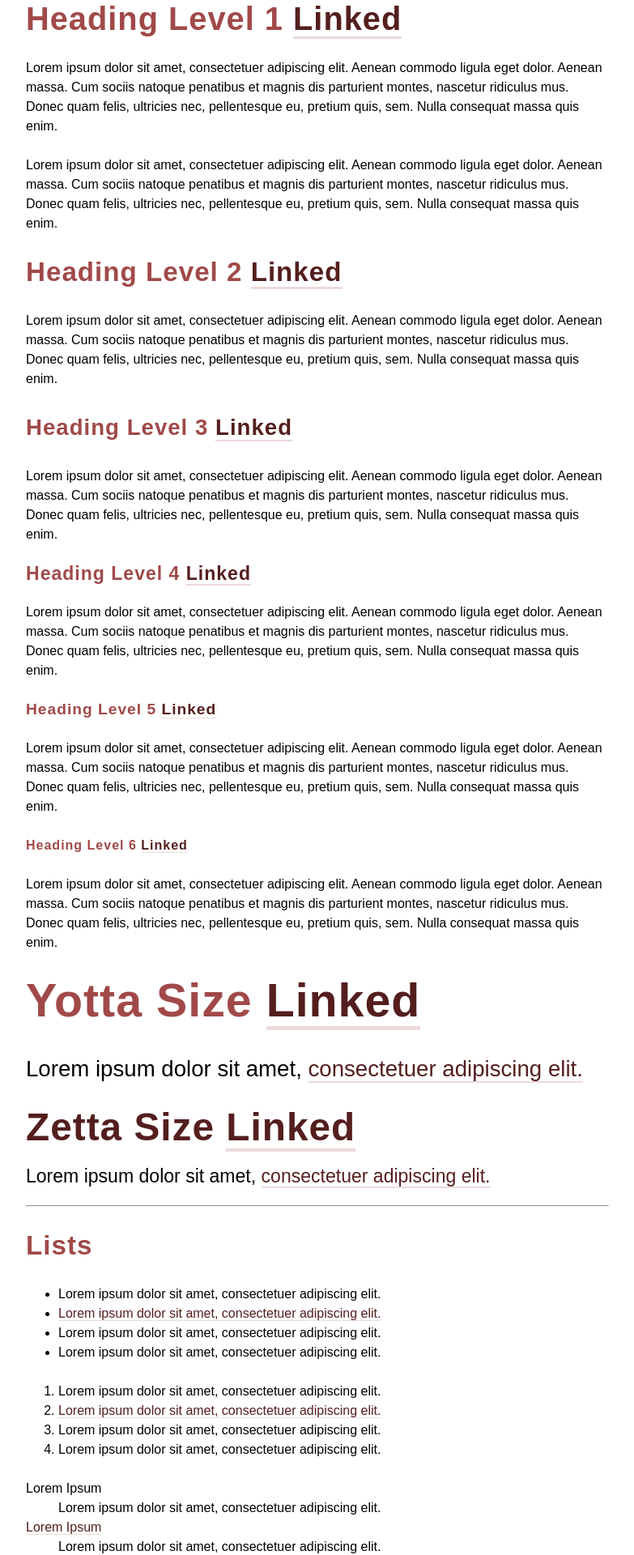
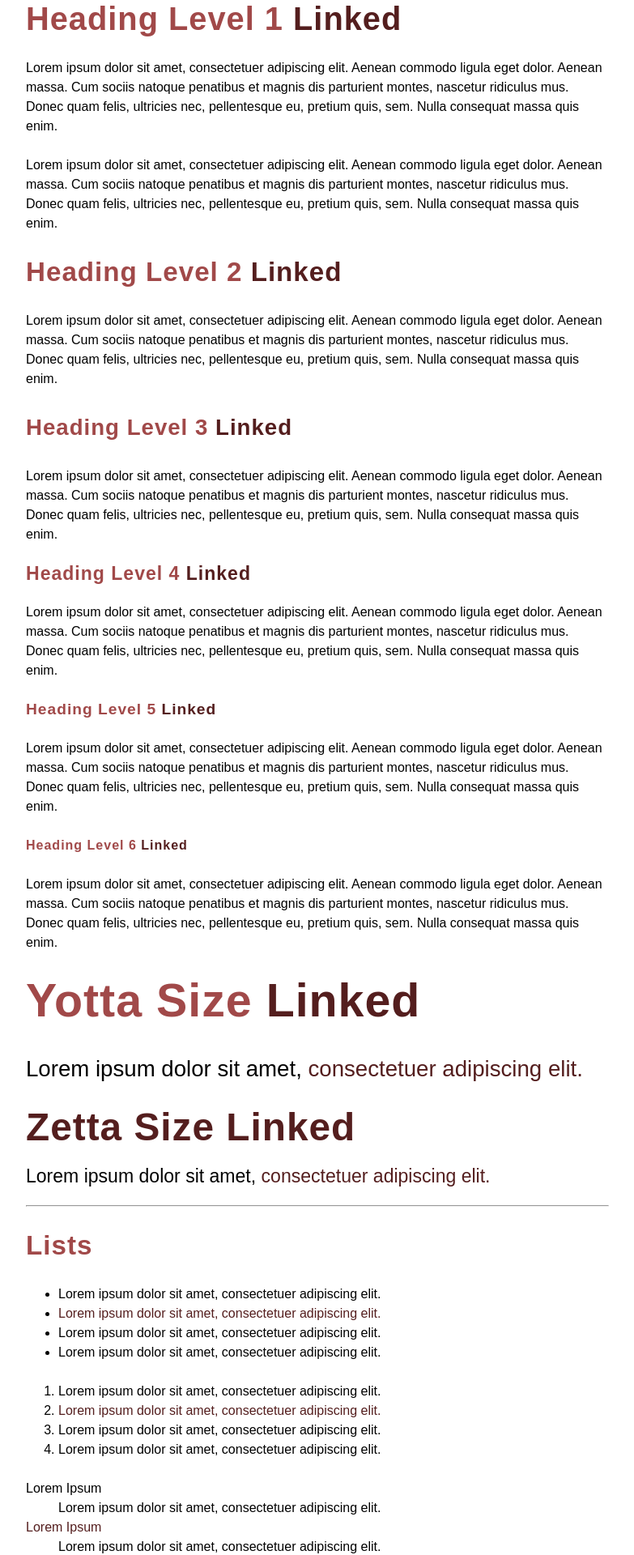
Before and after one commit to coll0335/ecommerce-website, a Jekyll site: the page styleguide/typography.html, which Jekyll copies as it is, in a window 1280 px wide. Shown: the top 1920 px of the page at 81% size, without its empty margins (248-1031 px from the left). Built offline with Jekyll 4.4.1, drawn with Linux system fonts in a browser that asks for light colours; some web fonts are replaced; Markdown is read by kramdown in place of the engine named in the settings.

Commit message:
Removed border bottom for links

```diff
--- a/css/typography.css
+++ b/css/typography.css
@@ -130,26 +130,31 @@ a:link,
 dfn, abbr, ins {
 	color:#541E1E;
 	text-decoration: none;
-	border-bottom: .1em solid  rgba(161, 73, 73, 0.2);
 	transition: all 200ms linear;
 }
 
 a:visited {
 	color:rgb(84,30,30);
-	border-bottom: 0.1em solid rgb(84,30,30);
 }
 
 a:hover,
 a:focus,
 a:active {
 	color: rgba(39,83,110, 1.0);
-	border-bottom: rgba(39,83,110, 0.4) solid;
+}
+
+a:hover,
+a:active {
+	outline: none;
+}
+
+a:focus {
+	outline: 3px solid #000;
 }
 
 abbr:hover,
 dfn:hover {
 	cursor: help;
-	border-bottom: .1em dotted  rgba(161, 73, 73, 0.4);
 }
 
 blockquote {
```
